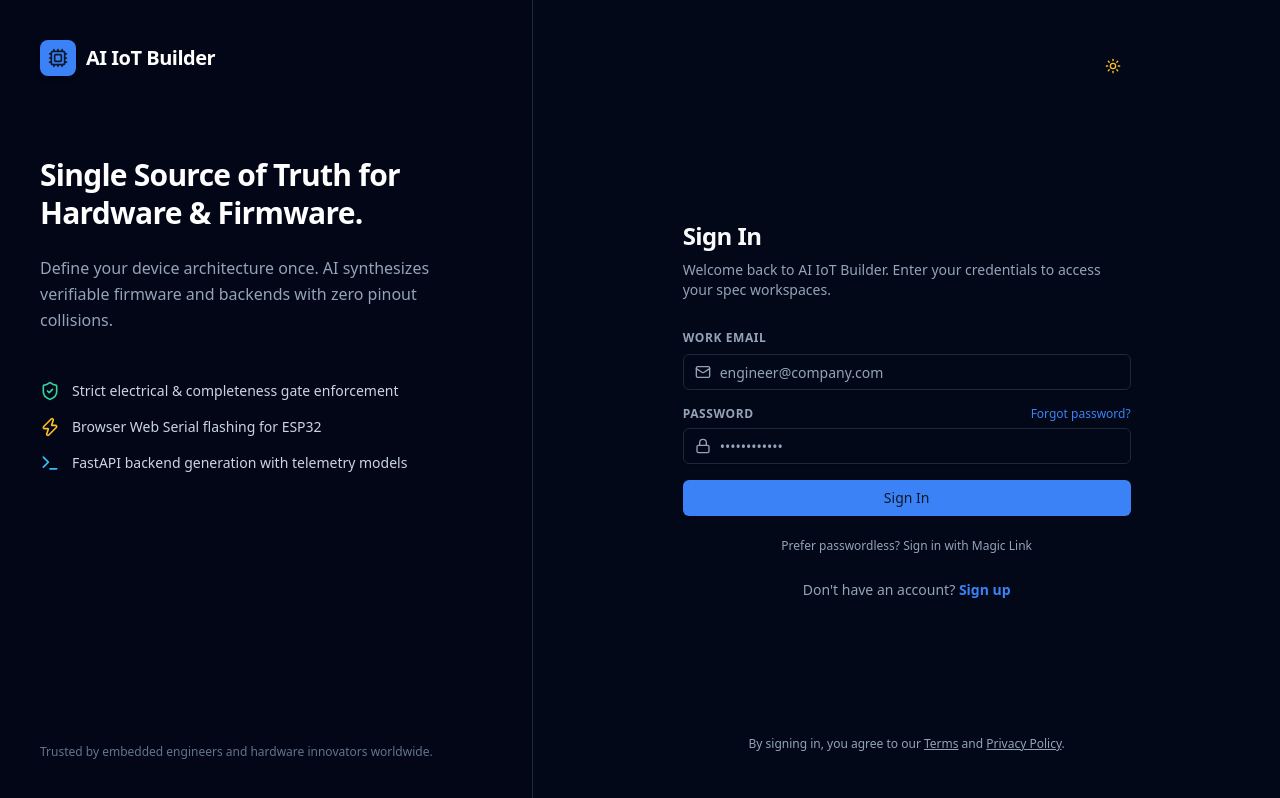
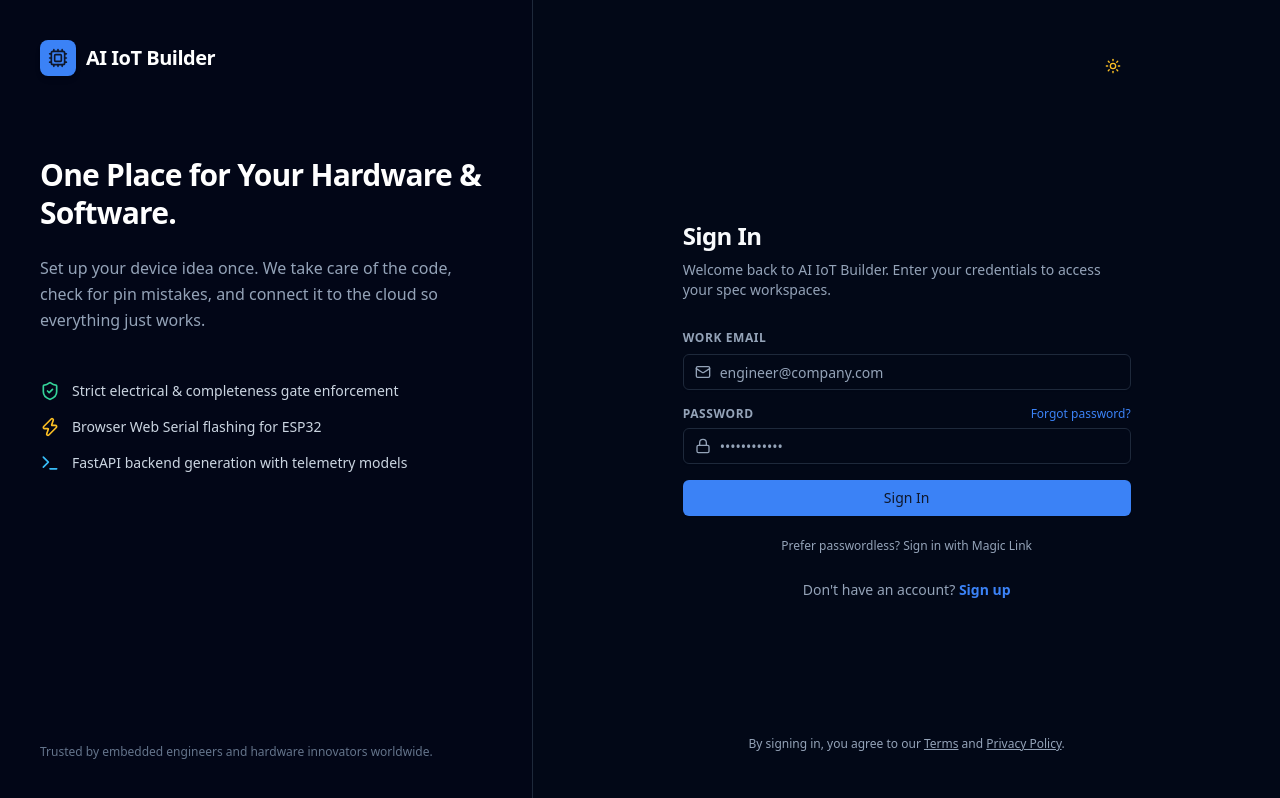
Before and after one commit to en-arthur/iot_platform_backend, a Next.js app: page /sign-in in a window 1280 px wide. Built offline with nearby package versions, Linux system fonts and the light colour scheme.

Commit message:
style: simplify text with friendly human phrasing across auth and project screens

```diff
--- a/app/(auth)/layout.js
+++ b/app/(auth)/layout.js
@@ -16,10 +16,10 @@ export default function AuthLayout({ children }) {
           </Link>
           <div className="mt-20 space-y-6">
             <h2 className="text-3xl font-extrabold tracking-tight text-white leading-tight">
-              Single Source of Truth for Hardware & Firmware.
+              One Place for Your Hardware & Software.
             </h2>
             <p className="text-slate-400 text-base leading-relaxed">
-              Define your device architecture once. AI synthesizes verifiable firmware and backends with zero pinout collisions.
+              Set up your device idea once. We take care of the code, check for pin mistakes, and connect it to the cloud so everything just works.
             </p>
             <div className="space-y-4 pt-6">
               <div className="flex items-center gap-3 text-sm text-slate-300">
--- a/app/app/projects/page.js
+++ b/app/app/projects/page.js
@@ -43,7 +43,7 @@ export default function ProjectsPage() {
         <div>
           <h1 className="text-3xl font-bold tracking-tight text-foreground">Hardware Projects</h1>
           <p className="text-sm text-muted-foreground mt-1">
-            Manage your single source-of-truth IoT device specifications and deployments.
+            Keep all your device plans, code, and live setups organized in one place.
           </p>
         </div>
         <div className="flex items-center gap-3">
```
